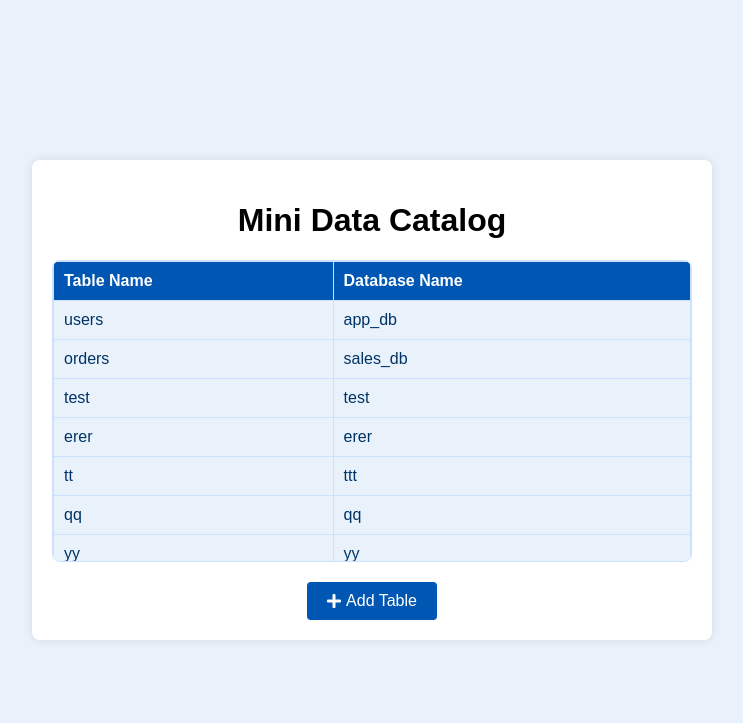
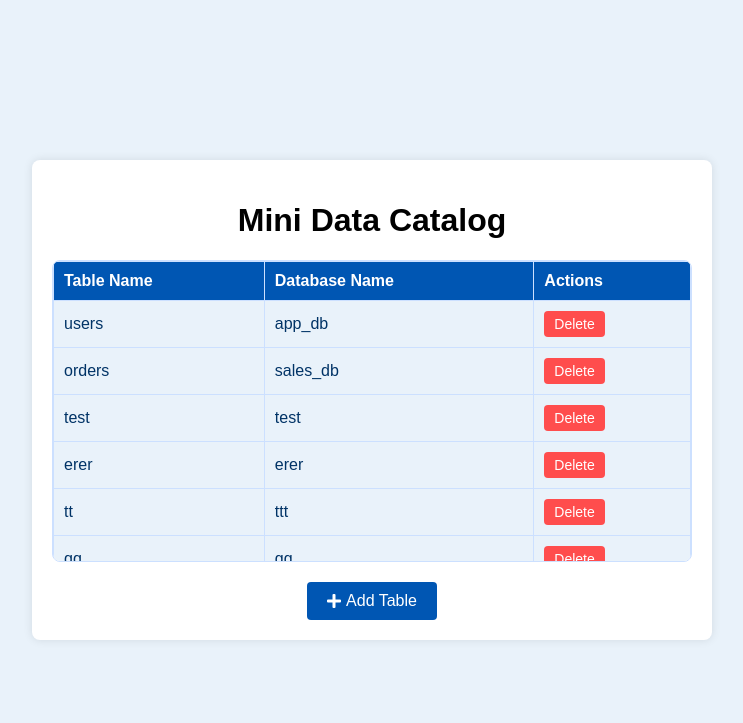
Before and after one commit to MinThuraZaw/mini-data-catalog-with-flask, a Flask app: page / in a window 1280 px wide. Shown: the top 723 px of the page, without its empty margins (268-1011 px from the left). Run offline with Flask 3, Linux system fonts and the light colour scheme.

Commit message:
add delete function

```diff
--- a/app.py
+++ b/app.py
@@ -7,14 +7,12 @@ app = Flask(__name__)
 DATA_FILE = 'data/tables.json'
 
 
-# Function to read tables from JSON file
 def read_tables():
     with open(DATA_FILE, 'r') as f:
         tables = json.load(f)
     return tables
 
 
-# Function to write tables to JSON file
 def write_tables(tables):
     with open(DATA_FILE, 'w') as f:
         json.dump(tables, f, indent=4)
--- a/static/script.js
+++ b/static/script.js
@@ -2,35 +2,53 @@ document.addEventListener('DOMContentLoaded', function () {
     var tableModal = document.getElementById('tableModal');
     var addTableModal = document.getElementById('addTableModal');
     var tableDetails = document.getElementById('tableDetails');
-    var tableSpan = document.getElementsByClassName('close')[0];
-    var addTableSpan = document.getElementsByClassName('close')[1];
+    var closeButtons = document.querySelectorAll('.close');
     var openAddTableModalBtn = document.getElementById('openAddTableModal');
-//    var closeButtons = document.querySelectorAll('.close');
 
+    // Open table details modal when table item is clicked
+    document.querySelectorAll('.table-item').forEach(function(item) {
+        item.addEventListener('click', function(event) {
+            if (!event.target.classList.contains('delete-btn')) {
+                var tableName = this.getAttribute('data-table-name');
+                var databaseName = this.getAttribute('data-database-name');
+                var description = this.getAttribute('data-description');
+                tableDetails.innerHTML = `<strong>Table Name:</strong> ${tableName}<br><strong>Database Name:</strong> ${databaseName}<br><strong>Description:</strong> ${description}`;
+                tableModal.style.display = 'block';
+            }
+        });
+    });
 
-    document.querySelectorAll('.table-item').forEach(function(item) {
-        item.addEventListener('click', function() {
+    // Handle delete button click
+    document.querySelectorAll('.delete-btn').forEach(function(button) {
+        button.addEventListener('click', function(event) {
+            event.stopPropagation(); // Prevent triggering the table item click event
             var tableName = this.getAttribute('data-table-name');
-            tableDetails.textContent = 'Details for table: ' + tableName;
-            tableModal.style.display = 'block';
+            if (confirm(`Are you sure you want to delete the table '${tableName}'?`)) {
+                fetch(`/delete_table`, {
+                    method: 'POST',
+                    headers: {
+                        'Content-Type': 'application/json'
+                    },
+                    body: JSON.stringify({ table_name: tableName })
+                }).then(response => {
+                    if (response.ok) {
+                        location.reload();
+                    } else {
+                        alert('Failed to delete table');
+                    }
+                });
+            }
         });
     });
 
     // Close modals when the close button is clicked
-//    closeButtons.forEach(function(btn) {
-//        btn.onclick = function () {
-//            this.closest('.modal').style.display = 'none';
-//        };
-//    });
+    closeButtons.forEach(function(btn) {
+        btn.onclick = function () {
+            this.closest('.modal').style.display = 'none';
+        };
+    });
 
-    tableSpan.onclick = function () {
-        tableModal.style.display = 'none';
-    }
-
-    addTableSpan.onclick = function () {
-        addTableModal.style.display = 'none';
-    }
-
+    // Close modals when clicking outside the modal content
     window.onclick = function (event) {
         if (event.target == tableModal) {
             tableModal.style.display = 'none';
@@ -39,6 +57,7 @@ document.addEventListener('DOMContentLoaded', function () {
         }
     }
 
+    // Open add table modal when the button is clicked
     openAddTableModalBtn.onclick = function () {
         addTableModal.style.display = 'block';
     }
--- a/static/styles.css
+++ b/static/styles.css
@@ -59,6 +59,20 @@ h1 {
 .table-item:hover {
     background-color: #d0e7ff;
     cursor: pointer;
+}
+
+.delete-btn {
+    padding: 5px 10px;
+    border: none;
+    border-radius: 4px;
+    background-color: #ff4d4d;
+    color: white;
+    font-size: 14px;
+    cursor: pointer;
+}
+
+.delete-btn:hover {
+    background-color: #cc0000;
 }
 
 .form-container form,
--- a/templates/home.html
+++ b/templates/home.html
@@ -16,6 +16,7 @@
                     <tr>
                         <th>Table Name</th>
                         <th>Database Name</th>
+                        <th>Actions</th>
                     </tr>
                 </thead>
                 <tbody>
@@ -23,6 +24,9 @@
                         <tr class="table-item" data-table-name="{{ table.table_name }}" data-database-name="{{ table.database_name }}" data-description="{{ table.description }}">
                             <td>{{ table.table_name }}</td>
                             <td>{{ table.database_name }}</td>
+                            <td>
+                                <button class="delete-btn" data-table-name="{{ table.table_name }}">Delete</button>
+                            </td>
                         </tr>
                     {% endfor %}
                 </tbody>
```
